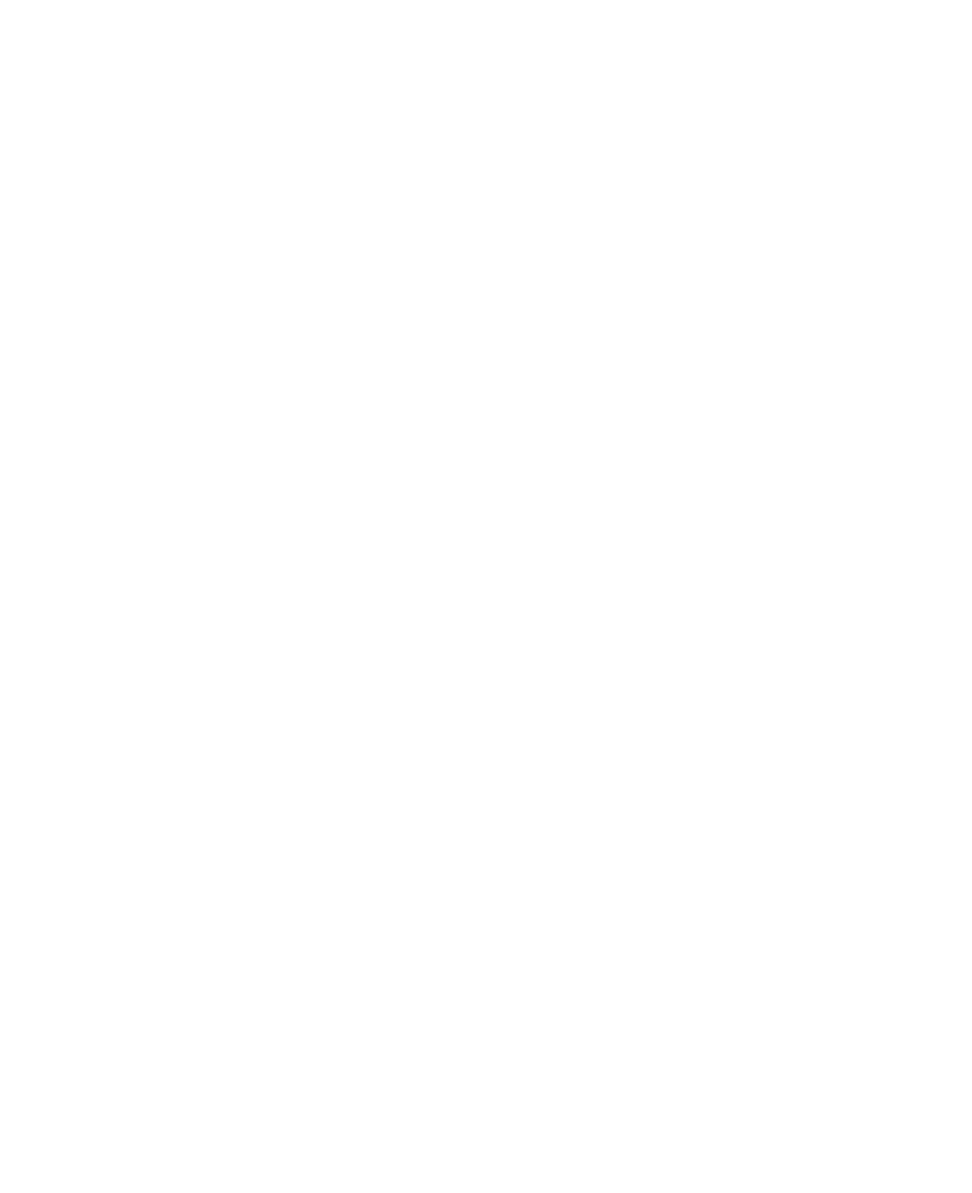
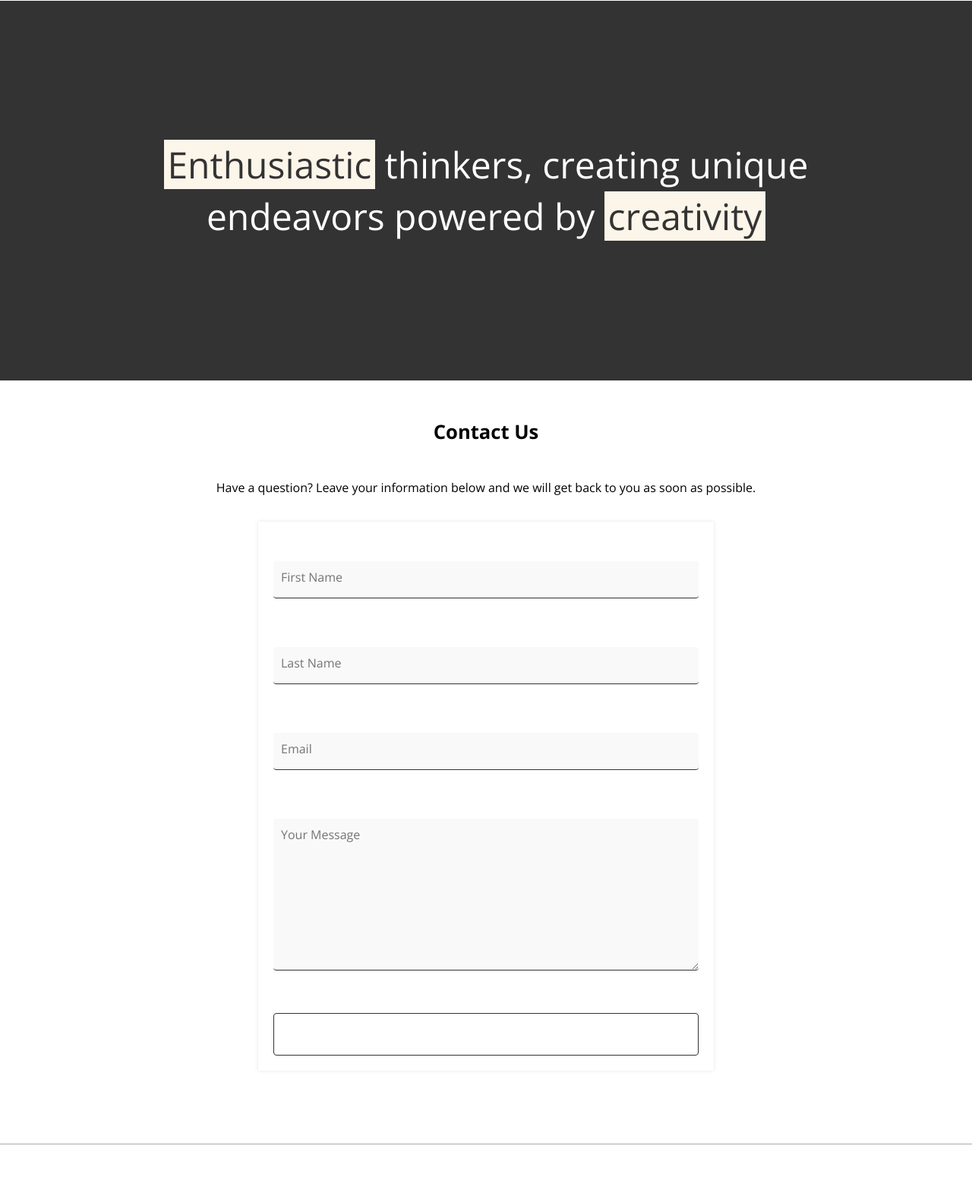
Before and after one commit to exflame/Flask--app, a Flask app: page /contact in a window 1280 px wide. Before the commit the part shown is empty. Shown: the part 331-1902 px from the top of the page at 76% size. Before the commit the page ends 800 px from the top, so only its background shows below. Run offline with Flask 3, Linux system fonts and the light colour scheme.

Commit message:
Update contact.html

```diff
--- a/templates/contact.html
+++ b/templates/contact.html
@@ -0,0 +1,59 @@
+<!DOCTYPE html>
+<html lang="en">
+  <head>
+    <meta charset="UTF-8" />
+    <meta name="viewport" content="width=device-width, initial-scale=1.0" />
+    <script src="https://cdnjs.cloudflare.com/ajax/libs/jquery/3.7.1/jquery.min.js"></script>
+    <script src="{{ url_for('static', filename='js/lightbox.js') }}"></script>
+    <link
+      rel="stylesheet"href="https://cdnjs.cloudflare.com/ajax/libs/font-awesome/6.5.2/css/all.min.css"integrity="sha512-SnH5WK+bZxgPHs44uWIX+LLJAJ9/2PkPKZ5QiAj6Ta86w+fsb2TkcmfRyVX3pBnMFcV7oQPJkl9QevSCWr3W6A=="crossorigin="anonymous"referrerpolicy="no-referrer"
+    />
+    <link rel="preconnect" href="https://fonts.googleapis.com" />
+    <link rel="preconnect" href="https://fonts.gstatic.com" crossorigin />
+    <link href="https://fonts.googleapis.com/css2?family=Open+Sans:ital,wght@0,300..800;1,300..800&display=swap" rel="stylesheet"/>
+    <link rel="stylesheet" href="{{ url_for('static', filename='css/Web.css') }}" />
+    <link rel="apple-touch-icon" sizes="180x180" href="{{ url_for('static', filename='apple-touch-icon.png') }}">
+    <link rel="icon" type="image/png" sizes="32x32" href="{{ url_for('static', filename='favicon-32x32.png') }}">
+    <link rel="icon" type="image/png" sizes="16x16" href="{{ url_for('static', filename='favicon-16x16.png') }}">
+    <link rel="manifest" href="{{ url_for('static', filename='site.webmanifest') }}">
+    <link rel="icon" href="{{ url_for('static', filename='favicon_io/favicon.ico') }}">
+    <link rel="icon" href="images/favicon.ico" />
+    <title>Contact Flames Creation</title>
+  </head>
+  <body>
+        {% include 'partials/header.html' %}
+    <img src="/static/image.jpg" class="zoom">
+    <header class="header">
+
+    </header>
+
+    <section class="hero bg-dark">
+      <div class="container container-sm">
+        <h2>
+          <span class="bg-primary">Enthusiastic</span> thinkers, creating unique
+          endeavors powered by <span class="bg-primary">creativity</span>
+        </h2>
+      </div>
+    </section>
+
+    <section class="contact">
+      <div class="container container-sm">
+        <h2 class="section-heading">Contact Us</h2>
+        <p> Have a question? Leave your information below and we will get back to you as soon as possible.</p>
+
+        <form action="{{ url_for('create_message') }}" method="post">
+          <input class="form-group" type="text" name="first_name" placeholder="First Name" required />
+          <input class="form-group"  type="text" name="last_name" placeholder="Last Name" required />
+          <input class="form-group" type="email" name="email" placeholder="Email" required />
+          <textarea class="form-group" name="message" placeholder="Your Message" required></textarea>
+          <button type="submit" class="button" >Send Message</button>
+        </form>
+      </div>
+    </section>
+
+    <footer class="footer">
+      {% include 'partials/footer.html' %}
+
+  </footer>
+</body>
+</html>
```
